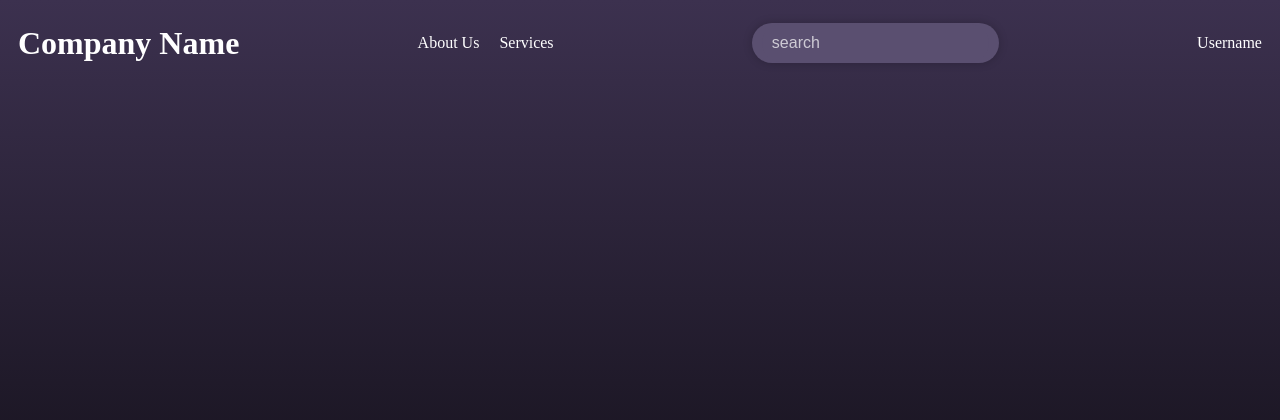
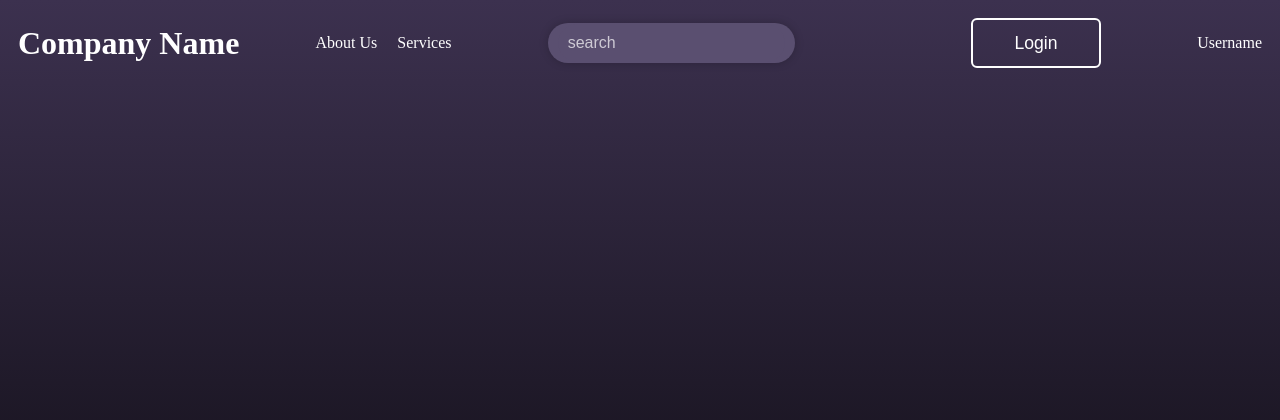
Before and after one commit to SohaibDM/SOEN287, a PHP site: page /home-page.html in a window 1280 px wide. Shown: the top 420 px of the page. Run offline with PHP 8.4, Linux system fonts and the light colour scheme.

Commit message:
linked page-fixed login page

```diff
--- a/home-page.css
+++ b/home-page.css
@@ -73,3 +73,37 @@ body {
     white-space: nowrap;
     color: white;
 }
+
+.wrapper .btn{
+    width: 100%;
+    height: 45px;
+    background: rgb(242, 220, 242);
+    border: none;
+    outline: none;
+    border-radius: 40px;
+    box-shadow: 0 0 10px rgba(0, 0, 0, .5);
+    cursor: pointer;
+    font-size: 16px;
+    color: 333px;
+    font-weight: 600;
+}
+
+.btnLogin-popup {
+    width: 130px;
+    height: 50px;
+    background: transparent;
+    border: 2px solid white;
+    outline: none;
+    border-radius: 6px;
+    cursor: pointer;
+    font-size: 1.1em;
+    color: white;
+    font-weight: 500;
+    margin-left: 100px;
+    transition: .5s;
+}
+
+.btnLogin-popup:hover {
+    background: white;
+    color:#beaae1
+}
--- a/home-page.html
+++ b/home-page.html
@@ -24,6 +24,7 @@
         <input type="text" placeholder="search" name="q">
     </form>
 </div>
+<a href="login.html"><button class="btnLogin-popup">Login</button></a>
 
     <div id="account">
         <p>Username</p>
```
Also changed, not shown: admin.html (+6 -8 lines), login.html (+1 -18 lines), script.js (+5 -3 lines), style.css (+7 -2 lines).
